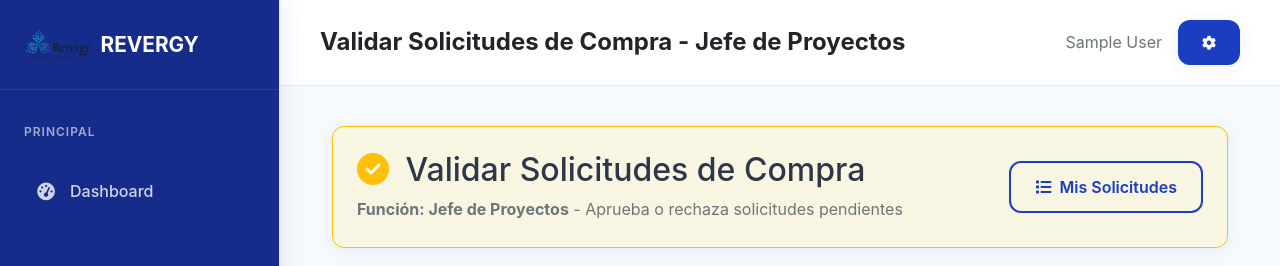
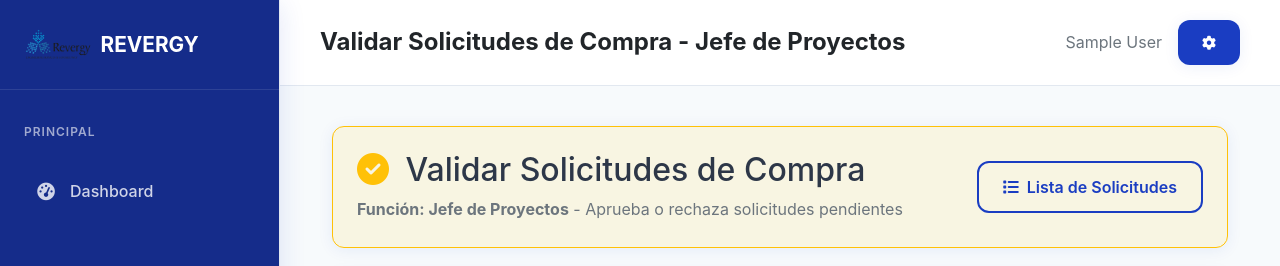
Before and after one commit to lesysmin/sistema-facturas, a Django app: template templates/solicitudes/lista_jefe.html in a window 1280 px wide. Shown: the top 266 px of the page. Run offline with Django 4.2, Linux system fonts and the light colour scheme; the template is opened without the code that fills it: values that come from a table or form of the project are taken from there, others are empty; a user stored in the database is signed in; tables that the repository leaves empty hold one stand-in row (values such as "Sample post"); some libraries are stand-ins or nearby versions.

Commit message:
Actualizar lista_jefe.html - elimine el boton de ver mis solicitudes

```diff
--- a/templates/solicitudes/lista_jefe.html
+++ b/templates/solicitudes/lista_jefe.html
@@ -25,7 +25,7 @@
                     </div>
                     <div class="col-md-4 text-md-end">
                         <a href="{% url 'solicitudes:lista_solicitudes' %}" class="btn btn-outline-primary">
-                            <i class="fas fa-list me-2"></i>Mis Solicitudes
+                            <i class="fas fa-list me-2"></i>Lista de Solicitudes
                         </a>
                     </div>
                 </div>
@@ -236,9 +236,6 @@
                         </div>
                         <h5 class="text-muted">No hay solicitudes pendientes</h5>
                         <p class="text-muted mb-4">No tienes solicitudes pendientes de validación en este momento.</p>
-                        <a href="{% url 'solicitudes:lista_solicitudes' %}" class="btn btn-primary">
-                            <i class="fas fa-list me-1"></i>Ver Mis Solicitudes
-                        </a>
                     </div>
                     {% endif %}
                 </div>
```
